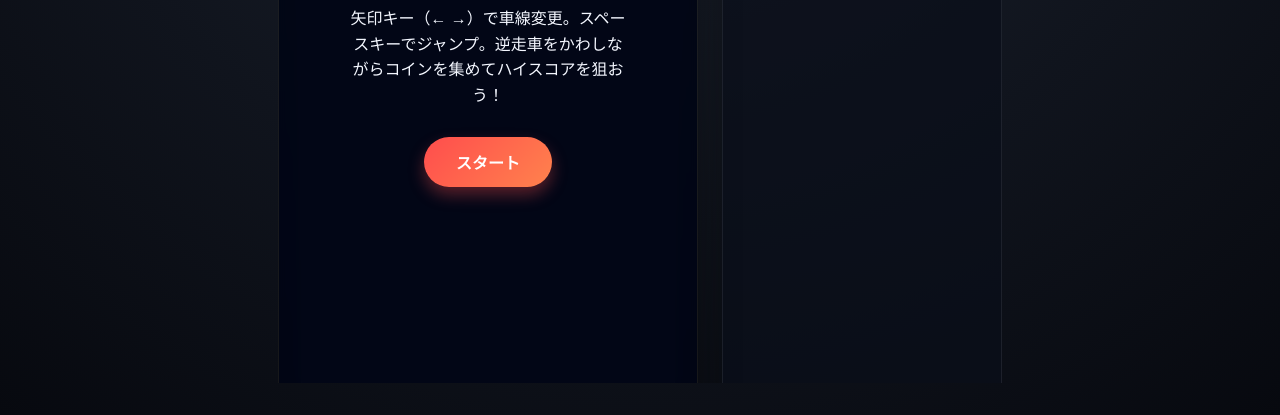
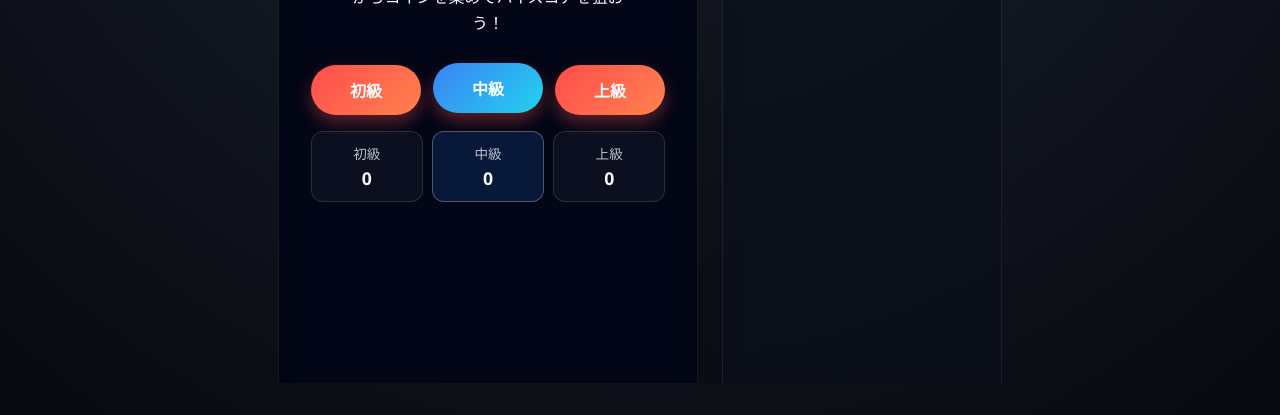
Before and after one commit to KeitaIwasa/Car-Race, a plain HTML site: page index.html in a window 1280 px wide. Shown: the part 385-800 px from the top of the page. Drawn offline with nearby package versions, Linux system fonts and the light colour scheme.

Commit message:
3段階レベル

```diff
--- a/constants.js
+++ b/constants.js
@@ -20,7 +20,32 @@ export const PLAYER_START_SPEED = 55;
 export const PLAYER_START_TARGET_SPEED = 55;
 export const PLAYER_SPEED_LOG_FACTOR = 40;
 
-export const STORAGE_KEY = "street-sprint-best";
+// レベル設定（スピード係数とハイスコア保存キー）
+export const LEVELS = {
+  EASY: {
+    id: "easy",
+    label: "初級",
+    speedMultiplier: 0.8,
+    storageKey: "street-sprint-best-easy",
+  },
+  NORMAL: {
+    id: "normal",
+    label: "中級",
+    speedMultiplier: 1,
+    storageKey: "street-sprint-best",
+  },
+  HARD: {
+    id: "hard",
+    label: "上級",
+    speedMultiplier: 1.3,
+    storageKey: "street-sprint-best-hard",
+  },
+};
+
+export const DEFAULT_LEVEL_ID = LEVELS.NORMAL.id;
+
+// 互換性のため残しておく（中級のストレージキーと同じ）
+export const STORAGE_KEY = LEVELS.NORMAL.storageKey;
 
 export const SCENERY_SEGMENT_LENGTH = 28;
 export const SCENERY_SEGMENT_COUNT = 14;
--- a/index.html
+++ b/index.html
@@ -3,7 +3,7 @@
 <head>
   <meta charset="UTF-8">
   <meta name="viewport" content="width=device-width, initial-scale=1.0">
-  <title>Street Sprint by 藤井太田研</title>
+  <title>Street Sprint</title>
   <link rel="stylesheet" href="style.css">
 </head>
 <body>
@@ -27,7 +27,8 @@
       <div id="overlay" class="overlay hidden" role="dialog" aria-live="polite">
         <h1 id="overlay-title"></h1>
         <p id="overlay-body"></p>
-        <button id="start-button" type="button" class="btn"></button>
+        <div id="level-buttons" class="level-buttons"></div>
+        <div id="level-scores" class="level-scores"></div>
       </div>
       <footer class="controls">
         <button id="left-touch" class="btn touch-btn">&#x25C0;</button>
--- a/main.js
+++ b/main.js
@@ -2,7 +2,8 @@ import {
   GAME_STATE,
   LANES,
   PLAYER_BASE_Y,
-  STORAGE_KEY,
+  LEVELS,
+  DEFAULT_LEVEL_ID,
   BEAR_SPAWN_BASE_INTERVAL,
   PLAYER_START_SPEED,
   PLAYER_START_TARGET_SPEED,
@@ -51,8 +52,10 @@ import {
   updateHud,
   showOverlay,
   hideOverlay,
-  startButton,
   initializeUiText,
+  renderLevelSelectors,
+  updateLevelBests,
+  highlightActiveLevel,
 } from "./ui.js";
 import {
   bindKeyboardControls,
@@ -64,17 +67,42 @@ import {
   syncViewportLayout,
 } from "./viewport.js";
 
+const LEVEL_LIST = Object.values(LEVELS);
+const LEVEL_BY_ID = LEVEL_LIST.reduce((acc, level) => {
+  acc[level.id] = level;
+  return acc;
+}, {});
+
+function loadBestScores() {
+  const scores = {};
+  LEVEL_LIST.forEach((level) => {
+    const stored = Number(localStorage.getItem(level.storageKey));
+    scores[level.id] = Number.isFinite(stored) ? stored : 0;
+  });
+  return scores;
+}
+
+const bestByLevel = loadBestScores();
+const initialLevel =
+  LEVEL_BY_ID[DEFAULT_LEVEL_ID] || LEVEL_LIST[0];
+
 const playerCar = createPlayerCar();
 scene.add(playerCar);
 
+const initialSpeedMultiplier =
+  initialLevel?.speedMultiplier ?? 1;
+
 const state = {
   gameState: GAME_STATE.READY,
+  selectedLevelId: initialLevel?.id,
+  levelSpeedMultiplier: initialSpeedMultiplier,
   player: {
     mesh: playerCar,
     laneIndex: 1,
     targetX: LANES[1],
-    speed: PLAYER_START_SPEED,
-    targetSpeed: PLAYER_START_TARGET_SPEED,
+    speed: PLAYER_START_SPEED * initialSpeedMultiplier,
+    targetSpeed:
+      PLAYER_START_TARGET_SPEED * initialSpeedMultiplier,
     jump: {
       active: false,
       velocity: 0,
@@ -93,11 +121,22 @@ const state = {
   wrongWayTimer: WRONG_WAY_SPAWN_INTERVAL,
   score: 0,
   elapsedTime: 0,
-  best: Number(localStorage.getItem(STORAGE_KEY)) || 0,
+  bestByLevel: { ...bestByLevel },
+  best: bestByLevel[initialLevel?.id] || 0,
   lastTime: performance.now(),
   coinTimer: 0,
   nextCoinInterval: 0,
 };
+
+function selectLevel(levelId) {
+  const nextLevel = LEVEL_BY_ID[levelId] || initialLevel;
+  state.selectedLevelId = nextLevel.id;
+  state.levelSpeedMultiplier = nextLevel.speedMultiplier;
+  state.best = state.bestByLevel[nextLevel.id] || 0;
+  highlightActiveLevel(nextLevel.id);
+  updateLevelBests(state.bestByLevel);
+  updateHud(state);
+}
 
 function rollCoinInterval() {
   return (
@@ -116,10 +155,16 @@ updateHud(state);
 
 initializeUiText(STRINGS);
 
+renderLevelSelectors(LEVEL_LIST, (levelId) => {
+  startGame(levelId);
+});
+
+updateLevelBests(state.bestByLevel);
+highlightActiveLevel(state.selectedLevelId);
+
 showOverlay({
-  title: "Street Sprint 3D by 藤井太田研",
+  title: "Street Sprint 3D",
   body: STRINGS.introBody,
-  buttonLabel: STRINGS.startButton,
 });
 
 initializeViewportLayout(resizeRenderer);
@@ -130,8 +175,10 @@ function resetGame() {
   state.player.mesh.position.set(LANES[1], PLAYER_BASE_Y, 0);
   state.player.mesh.rotation.set(0, 0, 0);
   state.player.mesh.position.y = PLAYER_BASE_Y;
-  state.player.speed = PLAYER_START_SPEED;
-  state.player.targetSpeed = PLAYER_START_TARGET_SPEED;
+  state.player.speed =
+    PLAYER_START_SPEED * state.levelSpeedMultiplier;
+  state.player.targetSpeed =
+    PLAYER_START_TARGET_SPEED * state.levelSpeedMultiplier;
   state.player.jump.active = false;
   state.player.jump.velocity = 0;
   state.player.jumpCooldown = 0;
@@ -156,10 +203,11 @@ function resetGame() {
   updateHud(state);
 }
 
-function startGame() {
+function startGame(levelId = state.selectedLevelId) {
   if (state.gameState === GAME_STATE.RUNNING) {
     return;
   }
+  selectLevel(levelId);
   resetGame();
   hideOverlay();
   state.gameState = GAME_STATE.RUNNING;
@@ -172,21 +220,24 @@ function endGame() {
     return;
   }
   state.gameState = GAME_STATE.GAME_OVER;
+  const activeLevel =
+    LEVEL_BY_ID[state.selectedLevelId] || initialLevel;
   let bodyText = `${STRINGS.scorePrefix}: ${Math.floor(
     state.score
   )}\n${STRINGS.gameOverPromptSuffix}`;
 
   if (state.score > state.best) {
     state.best = Math.floor(state.score);
-    localStorage.setItem(STORAGE_KEY, state.best);
+    state.bestByLevel[activeLevel.id] = state.best;
+    localStorage.setItem(activeLevel.storageKey, state.best);
     updateHud(state);
+    updateLevelBests(state.bestByLevel);
     bodyText += `\n${STRINGS.highScoreUpdate}`;
   }
 
   showOverlay({
     title: "Game Over",
     body: bodyText,
-    buttonLabel: STRINGS.retryButton,
   });
 }
 
@@ -231,7 +282,8 @@ function update(delta) {
   // 距離ベースで敵車の生成間隔を管理
   state.spawnDistance += state.player.speed * delta;
   state.wrongWayTimer += delta;
-  const referenceSpeed = PLAYER_START_SPEED;
+  const referenceSpeed =
+    PLAYER_START_SPEED * state.levelSpeedMultiplier;
   const baseDistance = state.spawnInterval * referenceSpeed;
   const minDistance = 0.65 * referenceSpeed;
   const scoreDistanceFactor = 0.0007 * referenceSpeed;
@@ -287,5 +339,3 @@ bindTouchControls({
   onMoveRight: () => movePlayer(state, 1),
   onJumpAction: handleJumpAction,
 });
-
-startButton.addEventListener("click", handleStart);
--- a/player.js
+++ b/player.js
@@ -52,7 +52,10 @@ export function updatePlayer(state, delta) {
     state.player.jumpCooldown - delta
   );
   const elapsed = Math.max(0, state.elapsedTime || 0);
-  state.player.targetSpeed = Math.log10(elapsed + 10) * PLAYER_SPEED_LOG_FACTOR + 20;
+  const speedMultiplier = state.levelSpeedMultiplier || 1;
+  const baseTargetSpeed =
+    Math.log10(elapsed + 10) * PLAYER_SPEED_LOG_FACTOR + 20;
+  state.player.targetSpeed = baseTargetSpeed * speedMultiplier;
   state.player.speed +=
     (state.player.targetSpeed - state.player.speed) *
     Math.min(1, delta * PLAYER_ACCEL_RATE);
--- a/style.css
+++ b/style.css
@@ -133,6 +133,65 @@ body {
   line-height: 1.6;
 }
 
+.level-buttons {
+  display: grid;
+  grid-template-columns: repeat(auto-fit, minmax(90px, 1fr));
+  gap: 0.75rem;
+  width: 100%;
+  margin-bottom: 1rem;
+}
+
+.level-btn {
+  width: 100%;
+  padding: 0.75rem 1rem;
+  border-radius: 12px;
+  background: rgba(255, 255, 255, 0.08);
+  border: 1px solid rgba(255, 255, 255, 0.16);
+  color: #fff;
+  box-shadow: none;
+  transition: border-color 0.2s ease, transform 0.12s ease;
+}
+
+.level-btn.active {
+  background: linear-gradient(135deg, #3b82f6, #22d3ee);
+  border-color: rgba(255, 255, 255, 0.32);
+  transform: translateY(-2px);
+}
+
+.level-scores {
+  display: grid;
+  grid-template-columns: repeat(auto-fit, minmax(90px, 1fr));
+  gap: 0.6rem;
+  width: 100%;
+}
+
+.level-score {
+  background: rgba(255, 255, 255, 0.04);
+  border: 1px solid rgba(255, 255, 255, 0.12);
+  border-radius: 12px;
+  padding: 0.7rem 0.8rem;
+  display: flex;
+  flex-direction: column;
+  gap: 0.2rem;
+  align-items: center;
+  transition: border-color 0.2s ease, background 0.2s ease;
+}
+
+.level-score.active {
+  border-color: rgba(255, 255, 255, 0.28);
+  background: rgba(59, 130, 246, 0.15);
+}
+
+.level-score__name {
+  font-size: 0.85rem;
+  opacity: 0.75;
+}
+
+.level-score__value {
+  font-weight: 700;
+  font-size: 1.1rem;
+}
+
 .btn {
   background: linear-gradient(135deg, #ff4d4d, #ff824d);
   color: #fff;
--- a/ui.js
+++ b/ui.js
@@ -2,7 +2,8 @@ const canvas = document.getElementById("game");
 const overlay = document.getElementById("overlay");
 const overlayTitle = document.getElementById("overlay-title");
 const overlayBody = document.getElementById("overlay-body");
-const startButton = document.getElementById("start-button");
+const levelButtonsContainer = document.getElementById("level-buttons");
+const levelScoresContainer = document.getElementById("level-scores");
 const scoreEl = document.getElementById("score");
 const bestEl = document.getElementById("best");
 const speedEl = document.getElementById("speed");
@@ -24,7 +25,8 @@ export {
   overlay,
   overlayTitle,
   overlayBody,
-  startButton,
+  levelButtonsContainer,
+  levelScoresContainer,
   scoreEl,
   bestEl,
   speedEl,
@@ -73,10 +75,9 @@ export function hideOverlay() {
   overlay.classList.add("hidden");
 }
 
-export function showOverlay({ title, body, buttonLabel }) {
+export function showOverlay({ title, body }) {
   overlayTitle.textContent = title;
   overlayBody.textContent = body;
-  startButton.textContent = buttonLabel;
   overlay.classList.remove("hidden");
 }
 
@@ -94,3 +95,60 @@ export function initializeUiText(strings) {
     });
   }
 }
+
+export function renderLevelSelectors(levels, onLevelSelect) {
+  if (!levelButtonsContainer || !levelScoresContainer) {
+    return;
+  }
+
+  levelButtonsContainer.innerHTML = "";
+  levelScoresContainer.innerHTML = "";
+
+  levels.forEach((level) => {
+    const btn = document.createElement("button");
+    btn.type = "button";
+    btn.className = "btn level-btn";
+    btn.dataset.levelId = level.id;
+    btn.textContent = level.label;
+    btn.addEventListener("click", () => {
+      onLevelSelect?.(level.id);
+    });
+    levelButtonsContainer.appendChild(btn);
+
+    const card = document.createElement("div");
+    card.className = "level-score";
+    card.dataset.levelId = level.id;
+
+    const name = document.createElement("span");
+    name.className = "level-score__name";
+    name.textContent = level.label;
+
+    const value = document.createElement("span");
+    value.className = "level-score__value";
+    value.dataset.levelBest = level.id;
+    value.textContent = "0";
+
+    card.appendChild(name);
+    card.appendChild(value);
+    levelScoresContainer.appendChild(card);
+  });
+}
+
+export function updateLevelBests(bestByLevel = {}) {
+  if (!levelScoresContainer) return;
+  levelScoresContainer.querySelectorAll("[data-level-best]").forEach((el) => {
+    const levelId = el.dataset.levelBest;
+    const best = bestByLevel[levelId] ?? 0;
+    el.textContent = Math.floor(best);
+  });
+}
+
+export function highlightActiveLevel(levelId) {
+  if (!levelButtonsContainer || !levelScoresContainer) return;
+  levelButtonsContainer.querySelectorAll(".level-btn").forEach((btn) => {
+    btn.classList.toggle("active", btn.dataset.levelId === levelId);
+  });
+  levelScoresContainer.querySelectorAll(".level-score").forEach((card) => {
+    card.classList.toggle("active", card.dataset.levelId === levelId);
+  });
+}
```
